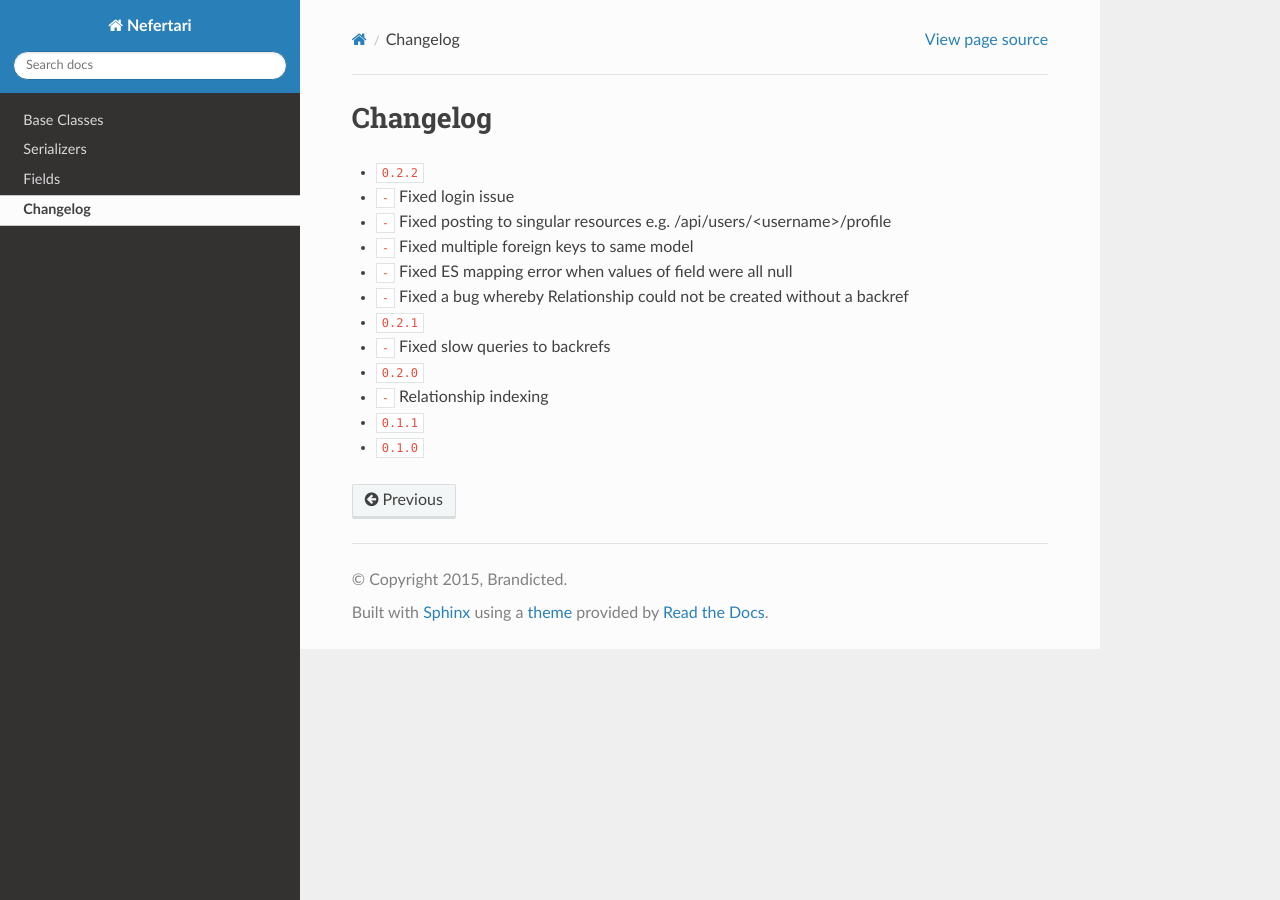
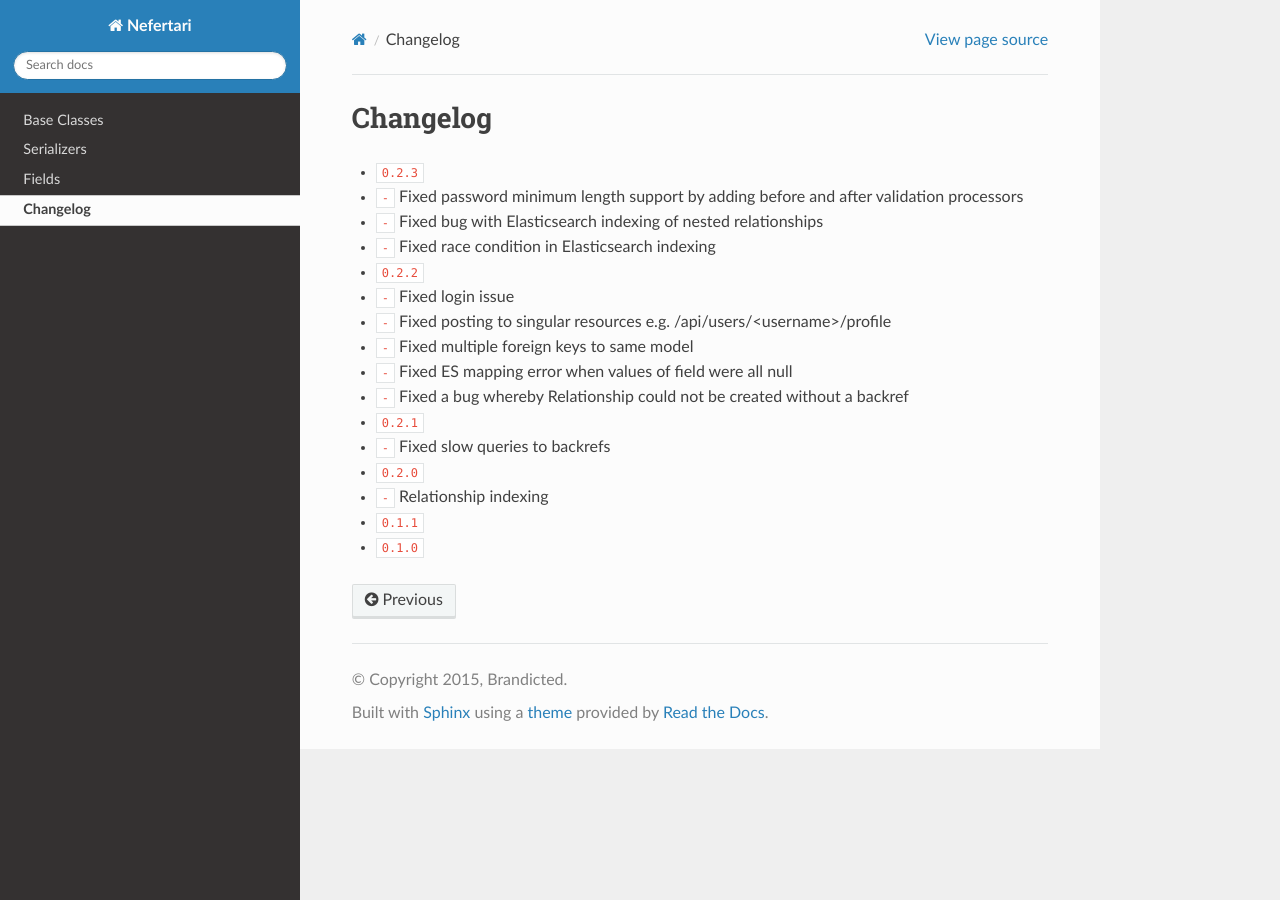
Before and after one commit to ramses-tech/nefertari-sqla, a Sphinx documentation site: the page built from docs/source/changelog.rst, in a window 1280 px wide. Built offline with Sphinx 7.4.7 and the Read the Docs theme 2.0.0, drawn with Linux system fonts in a browser that asks for light colours; cross-references to code outside the pages are shown as plain code.

Commit message:
updated changelog for release 0.2.3

```diff
--- a/docs/source/changelog.rst
+++ b/docs/source/changelog.rst
@@ -1,5 +1,10 @@
 Changelog
 =========
+
+* :release:`0.2.3 <2015-06-03>`
+* :bug:`-` Fixed password minimum length support by adding before and after validation processors
+* :bug:`-` Fixed bug with Elasticsearch indexing of nested relationships
+* :bug:`-` Fixed race condition in Elasticsearch indexing
 
 * :release:`0.2.2 <2015-05-27>`
 * :bug:`-` Fixed login issue
```
